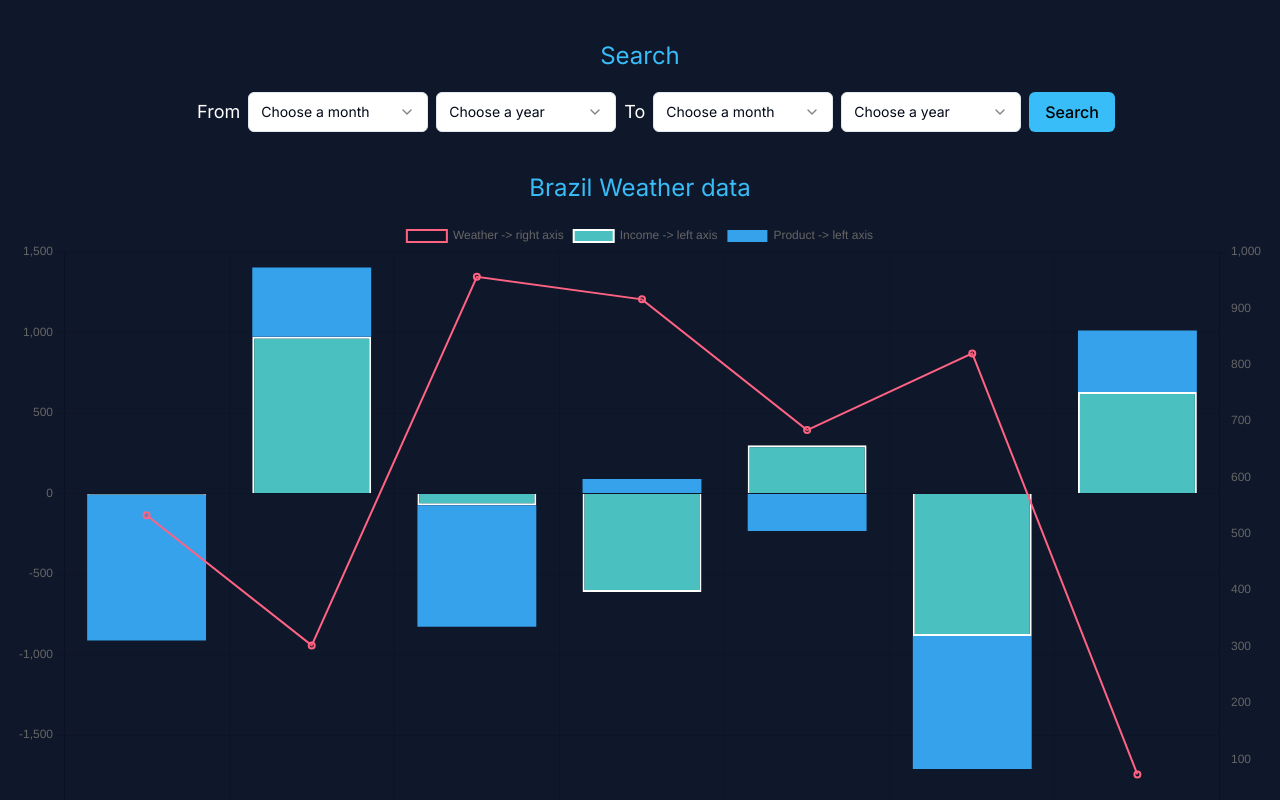
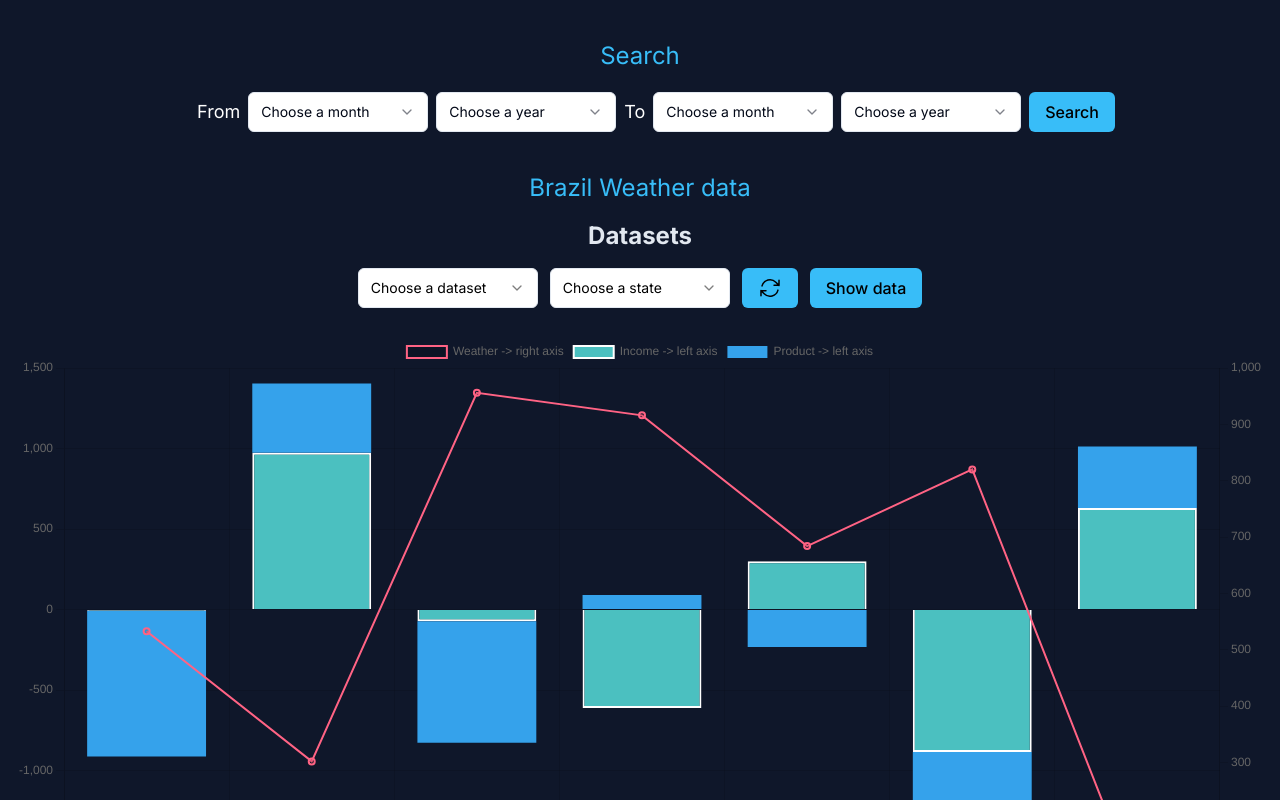
Before and after one commit to AlexanderNorup/Semesterproject-7, a Next.js app in the folder brazil/: page / in a window 1280 px wide. Shown: the top 800 px of the page. Built offline with nearby package versions, Linux system fonts and the light colour scheme.

Commit message:
Added visual component with filter

```diff
--- a/brazil/app/page.tsx
+++ b/brazil/app/page.tsx
@@ -1,6 +1,7 @@
 import ChartDemo from "@/components/ChartDemo";
 import { DataTableDemo } from "@/components/DataTableDemo";
 import Field from "@/components/Field";
+import Filter from "@/components/Filter";
 import MyChart from "@/components/MyChart";
 import Offer from "@/components/Offer";
 
@@ -17,6 +18,7 @@ export default function Home() {
         </h1>
         <div className="text-slate-200 m-4">
           {/* <DataTableDemo /> */}
+          <Filter />
           <ChartDemo />
         </div>
       </div>
--- /dev/null
+++ b/brazil/components/Filter.tsx
@@ -0,0 +1,12 @@
+import React from "react";
+import FilterBar from "./FilterBar";
+
+const Filter = () => {
+  return (
+    <div>
+      <FilterBar />
+    </div>
+  );
+};
+
+export default Filter;
--- /dev/null
+++ b/brazil/components/FilterBar.tsx
@@ -0,0 +1,37 @@
+import React from "react";
+import SelectState from "./SelectState";
+import SelectDataSet from "./SelectDataSet";
+import { Button } from "./ui/button";
+
+const FilterBar = () => {
+  return (
+    <div className="flex flex-col items-center justify-center pb-7">
+      <h2 className="text-2xl font-bold pb-4">Datasets</h2>
+      <div className="flex flex-row items-center justify-center gap-3">
+        <SelectDataSet />
+        <SelectState />
+        <Button className="bg-sky-400 text-black text-md hover:bg-sky-600">
+          <svg
+            xmlns="http://www.w3.org/2000/svg"
+            fill="none"
+            viewBox="0 0 24 24"
+            strokeWidth={1.5}
+            stroke="currentColor"
+            className="w-6 h-6"
+          >
+            <path
+              strokeLinecap="round"
+              strokeLinejoin="round"
+              d="M16.023 9.348h4.992v-.001M2.985 19.644v-4.992m0 0h4.992m-4.993 0l3.181 3.183a8.25 8.25 0 0013.803-3.7M4.031 9.865a8.25 8.25 0 0113.803-3.7l3.181 3.182m0-4.991v4.99"
+            />
+          </svg>
+        </Button>
+        <Button className="bg-sky-400 text-black text-md hover:bg-sky-600">
+          Show data
+        </Button>
+      </div>
+    </div>
+  );
+};
+
+export default FilterBar;
--- /dev/null
+++ b/brazil/components/SelectDataSet.tsx
@@ -0,0 +1,28 @@
+import React from "react";
+import {
+  Select,
+  SelectContent,
+  SelectGroup,
+  SelectItem,
+  SelectLabel,
+  SelectTrigger,
+  SelectValue,
+} from "@/components/ui/select";
+
+const SelectDataSet = () => {
+  return (
+    <Select>
+      <SelectTrigger className="w-[180px] text-black">
+        <SelectValue placeholder="Choose a dataset" />
+      </SelectTrigger>
+      <SelectContent>
+        <SelectGroup>
+          <SelectLabel>Datasets</SelectLabel>
+          <SelectItem value="Dataset">Dataset</SelectItem>
+        </SelectGroup>
+      </SelectContent>
+    </Select>
+  );
+};
+
+export default SelectDataSet;
--- /dev/null
+++ b/brazil/components/SelectState.tsx
@@ -0,0 +1,53 @@
+import React from "react";
+import {
+  Select,
+  SelectContent,
+  SelectGroup,
+  SelectItem,
+  SelectLabel,
+  SelectTrigger,
+  SelectValue,
+} from "@/components/ui/select";
+
+const SelectState = () => {
+  return (
+    <Select>
+      <SelectTrigger className="w-[180px] text-black">
+        <SelectValue placeholder="Choose a state" />
+      </SelectTrigger>
+      <SelectContent>
+        <SelectGroup>
+          <SelectLabel>State</SelectLabel>
+          <SelectItem value="AC">Acre - AC</SelectItem>
+          <SelectItem value="AL">Alagoas AL - AL</SelectItem>
+          <SelectItem value="AP">Amapá - AP</SelectItem>
+          <SelectItem value="AM">Amazonas - AM</SelectItem>
+          <SelectItem value="BA">Bahia - BA</SelectItem>
+          <SelectItem value="CE">Ceará - CE</SelectItem>
+          <SelectItem value="DF">Distrito Federal - DF</SelectItem>
+          <SelectItem value="ES">Espírito Santo - ES</SelectItem>
+          <SelectItem value="GO">Goiás - GO</SelectItem>
+          <SelectItem value="MA">Maranhão - MA</SelectItem>
+          <SelectItem value="MT">MatoGrosso - MT</SelectItem>
+          <SelectItem value="MS">MatoGrosso do Sul - MS</SelectItem>
+          <SelectItem value="PA">Pará - PA</SelectItem>
+          <SelectItem value="PB">Paraíba - PB</SelectItem>
+          <SelectItem value="PR">Paraná - PR</SelectItem>
+          <SelectItem value="PE">Pernambuco - PE</SelectItem>
+          <SelectItem value="PI">Piauí - PI</SelectItem>
+          <SelectItem value="RJ">Rio de Janeiro - RJ</SelectItem>
+          <SelectItem value="RN">Rio Grande do Norte - RN</SelectItem>
+          <SelectItem value="RS">Rio Grande do Sul - RS</SelectItem>
+          <SelectItem value="RO">Rondônia - RO</SelectItem>
+          <SelectItem value="RR">Roraima - RR</SelectItem>
+          <SelectItem value="SC">Santa Catarina - SC</SelectItem>
+          <SelectItem value="SP">São Paulo - SP</SelectItem>
+          <SelectItem value="SE">Sergipe - SE</SelectItem>
+          <SelectItem value="TO">Tocantins - TO</SelectItem>
+        </SelectGroup>
+      </SelectContent>
+    </Select>
+  );
+};
+
+export default SelectState;
```
